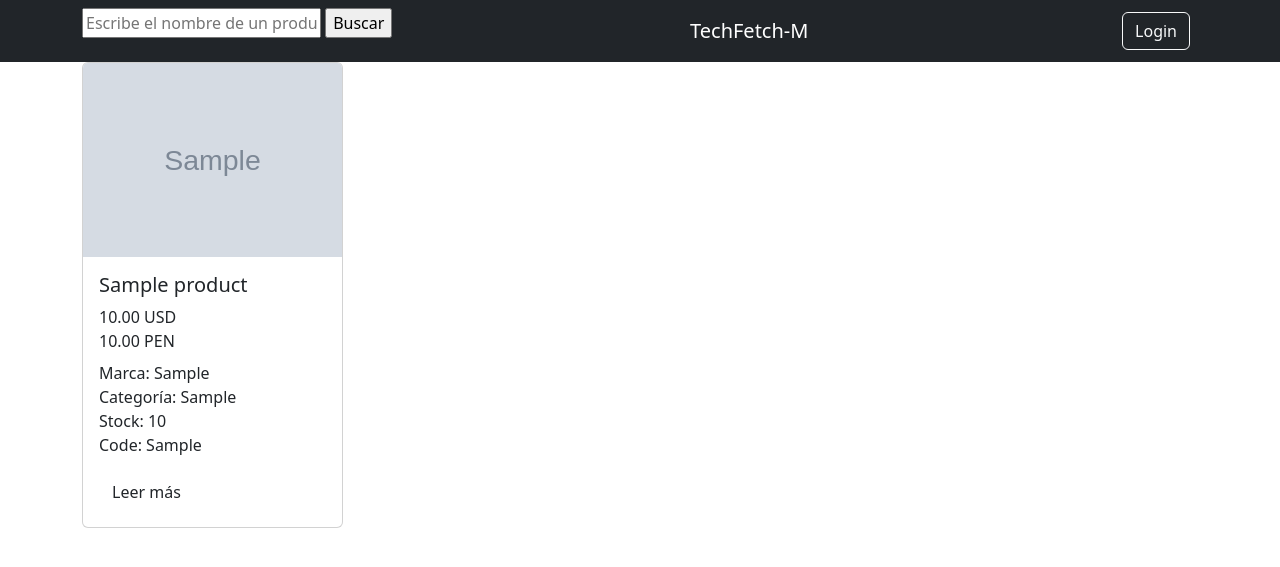
After one commit to Leonel481/Retail_Computer_Prices, a Django app: page /buscar/ in a window 1280 px wide. The commit adds this page. Shown: the top 567 px of the page. Run offline with Django 4.2, Linux system fonts and the light colour scheme; tables that the repository leaves empty hold one stand-in row (values such as "Sample post"); grey boxes marked "Sample" are stand-in pictures; parts of the project's set-up code (start-up, migrations or seed data) failed here and were passed over.

Commit message:
funcion buisqueda de producto

```diff
--- a/AppCPS/products/models.py
+++ b/AppCPS/products/models.py
@@ -4,6 +4,7 @@ from django.utils import timezone
 # Create your models here.
 class Codes(models.Model):
     codes = models.CharField(max_length= 30, unique=True)
+    # Fecha_max = models.DateTimeField(null=True, blank=True)
     # created_date = models.DateTimeField(
     #     default=timezone.now
     # )
--- a/AppCPS/products/urls.py
+++ b/AppCPS/products/urls.py
@@ -5,5 +5,6 @@ from .views import *
 urlpatterns = [
     path('', index, name='index'),
     path('product/<int:id>', get_product, name='get_product'),
+    path('buscar/', buscar_producto, name='buscar_producto'),
     path('product/<int:id>/add_new_comment', add_new_comment, name='add_new_comment')
 ]
--- a/AppCPS/products/views.py
+++ b/AppCPS/products/views.py
@@ -1,5 +1,5 @@
 from django.shortcuts import render, redirect
-from django.db.models import Max
+from django.db.models import Max, Prefetch
 from django.http import HttpResponse
 from django.db.models import Q
 from django.contrib.auth.decorators import login_required # permissions_required
@@ -22,8 +22,8 @@ def index(request):
     for codes, Fecha in max_dates:
         q_objects |= Q(codes=codes, Fecha=Fecha)
 
+    products = Product.objects.filter(q_objects).order_by('titles')
 
-    products = Product.objects.filter(q_objects)
     # Número de elementos por página
     elementos_por_pagina = 32  # Puedes ajustar este número según tus necesidades
 
@@ -83,3 +83,10 @@ def add_new_comment(request, id):
 
     # else:
     #     return redirect('get_product', id)
+
+
+def buscar_producto(request):
+
+    q = request.GET.get('q', '')
+    productos_buscados = Product.objects.filter(Q(titles__icontains=q))
+    return render(request, 'products/busqueda.html', {'productos_buscados': productos_buscados})
--- a/AppCPS/templates/base/base.html
+++ b/AppCPS/templates/base/base.html
@@ -16,6 +16,12 @@
     <body>
         <nav class="navbar navbar-expand-lg navbar-dark bg-dark">
             <div class="container">
+
+                <form action="{% url 'buscar_producto' %}" method="GET">
+                    <input name="q" placeholder="Escribe el nombre de un producto" id="buscador">
+                    <input type="submit" value="Buscar">
+                 </form>
+
                 <a class="navbar-brand" href="{% url 'index' %}">TechFetch-M</a>
                 <ul class="navbar-nav">
                 {% if user.is_authenticated %}
--- /dev/null
+++ b/AppCPS/templates/products/busqueda.html
@@ -0,0 +1,33 @@
+{% extends 'base/base.html' %}
+{% block content %}
+
+<div class="container">
+    <div class="row">
+        {% for product in productos_buscados %}
+        <div class="col-3">
+            <div class="card">
+                <img src="{{ product.images }}" class="card-img-top float-start product-image">
+                <div class="card-body">
+                    <h5 class="card-title">{{ product.titles }}</h5>
+                    <div class="price-container">
+                        <p class="card-title product-price">
+                            {{ product.prices_usd|floatformat:2 }} USD <br>
+                            {{ product.prices_pen|floatformat:2 }} PEN
+                        </p>
+                    </div>
+                    <p class="card-text">
+                        Marca:  {{ product.marca.marca }} <br>
+                        Categoría: {{ product.categoria.categoria }}  <br>
+                        Stock:   {{ product.stocks }}   <br>
+                        Code:    {{ product.codes }} <br>
+                    </p>
+                    <a class="btn btn-tomato" href="{% url 'get_product' id=product.codes.id %}">Leer más</a>
+                </div>
+            </div>
+        </div>
+        {% empty %}
+            <p>No se encontraron productos con ese término de búsqueda.</p>
+        {% endfor %}
+    </div>
+</div>
+{% endblock %}
```
